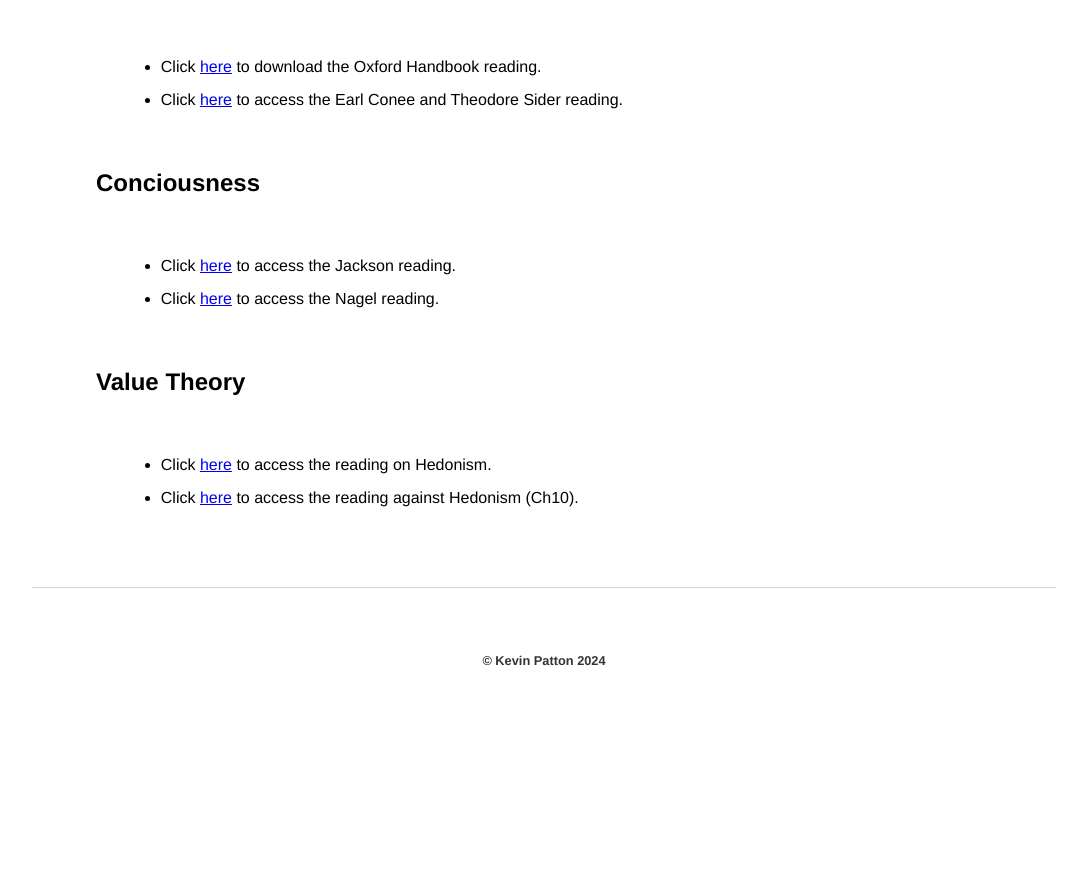
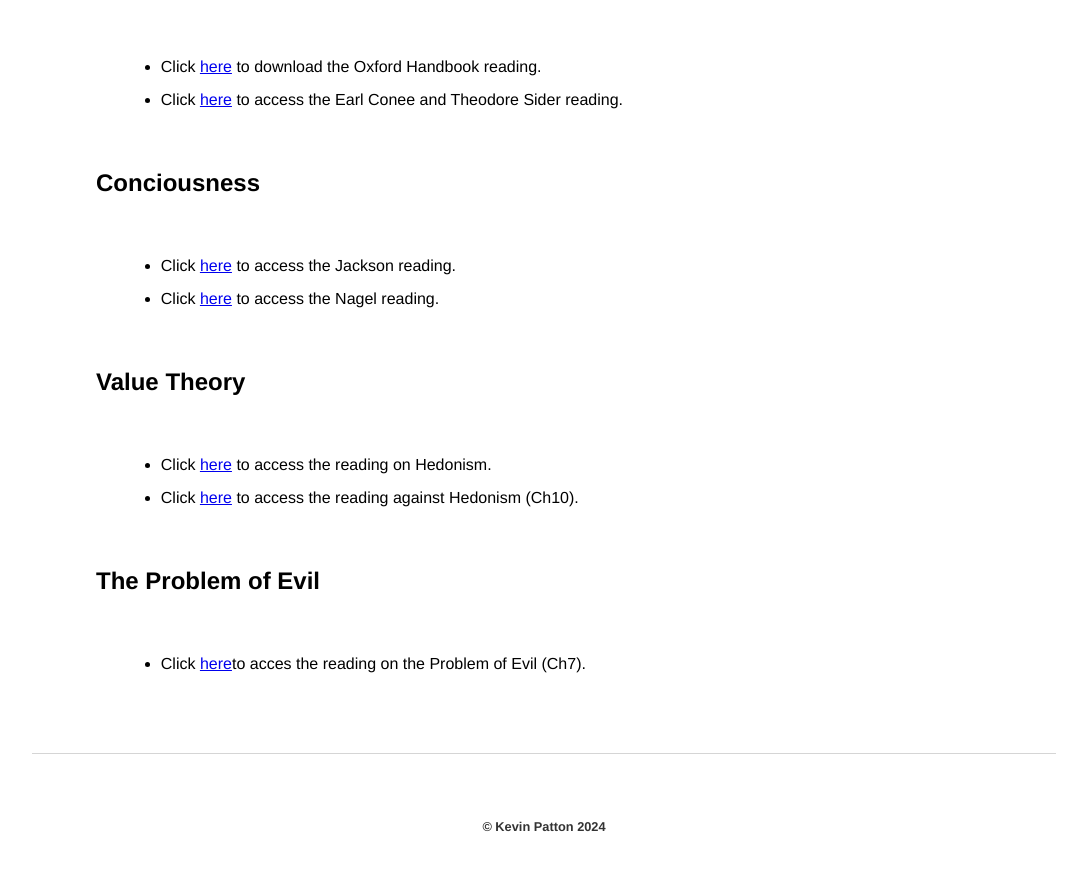
Before and after one commit to kevinjpatton/kevinjpatton.github.io, a Jekyll site: the page built from teaching/phil_1010/readings/index.html, in a window 1280 px wide and 900 px high, scrolled down 2175 px. Shown: the top 871 px of the window, without its empty margins (96-1183 px from the left). Built offline with Jekyll 4.4.1, drawn with Linux system fonts in a browser that asks for light colours; Markdown is read by kramdown in place of the engine named in the settings; before the commit the page ends 2909 px from its top, so only the background shows below that.

Commit message:
Update index.html

```diff
--- a/teaching/phil_1010/readings/index.html
+++ b/teaching/phil_1010/readings/index.html
@@ -44,3 +44,6 @@ title: PHIL1010 - Readings
 <li>Click <a href="/teaching/phil_2030/readings/John%20Stuart%20Mill%20-%20Utilitarianism%20Excerpts.pdf" target="_blank">here</a> to access the reading on Hedonism.</li>
 <li>Click <a href="/teaching/phil_2030/readings/Robert%20Nozick%20-%20The%20Examined%20Life.pdf" target="_blank">here</a> to access the reading against Hedonism (Ch10).</li>
 </ul>
+<h2>The Problem of Evil</h2><ul class="standard-list">
+<li>Click <a href="/teaching/phil_1010/readings/William E. Mann - The Blackwell Guide to the Philosophy of Religion.pdf" target="_blank">here</a>to acces the reading on the Problem of Evil (Ch7).</li>
+</ul>
```
